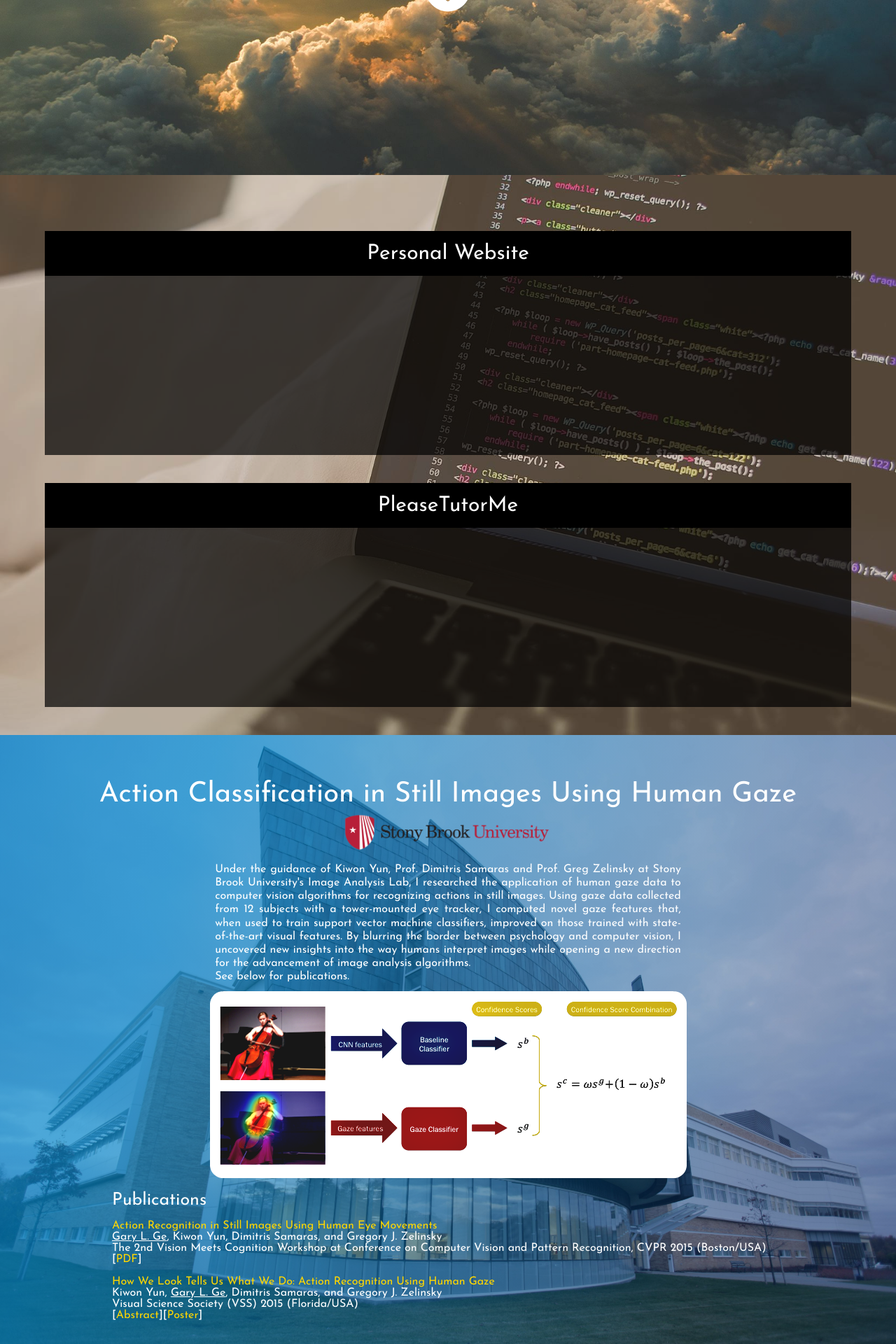
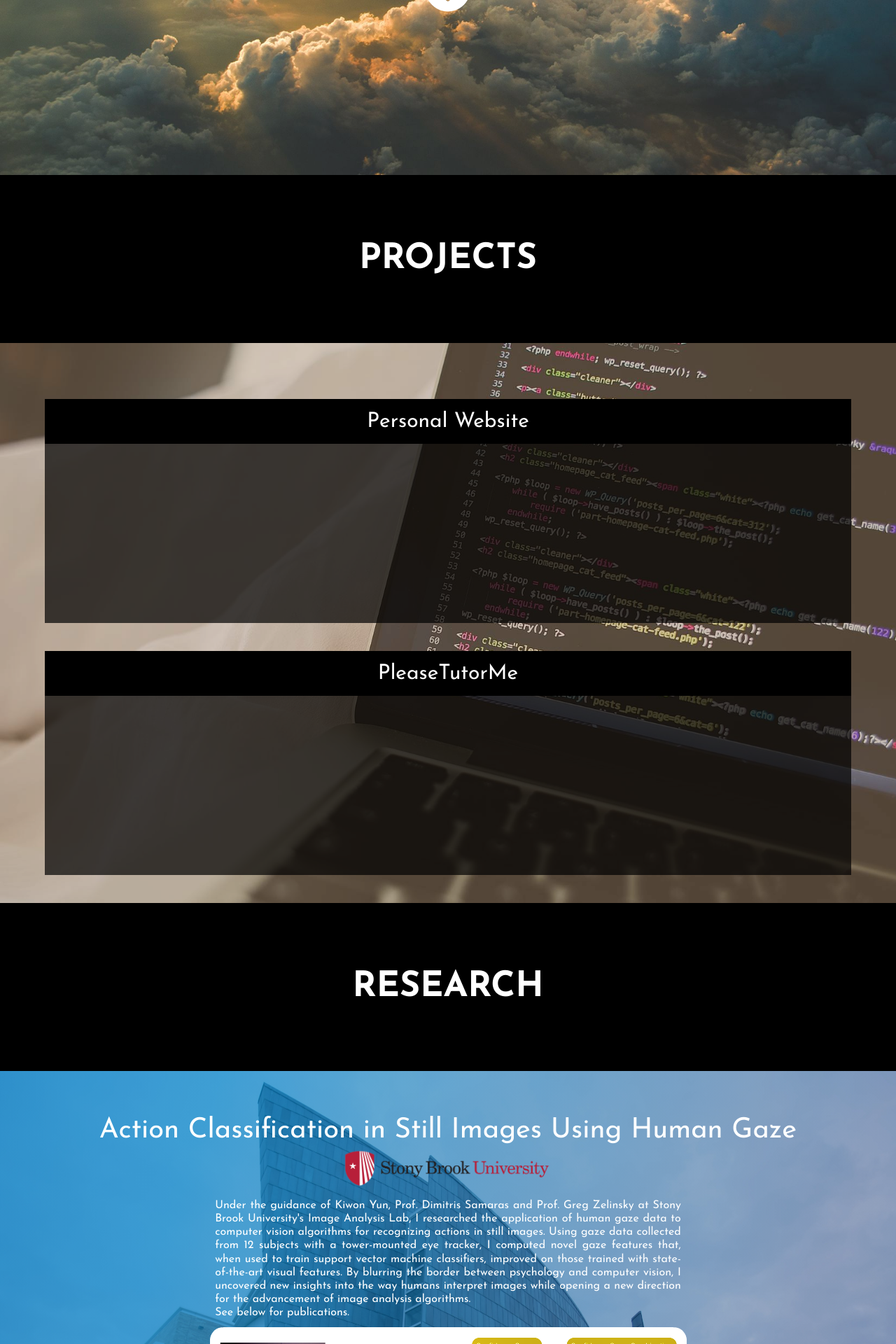
Before and after one commit to garyliangge/GaryGe, a PHP site: page / in a window 1280 px wide. Shown: the part 550-2470 px from the top of the page at 70% size. Run offline with PHP 8.4, Linux system fonts and the light colour scheme; some libraries are stand-ins or nearby versions.

Commit message:
Added section dividers and modified scrolling script accordingly

```diff
--- a/index.html
+++ b/index.html
@@ -41,8 +41,11 @@
       </div>
 
       <!---Projects Section-------->
+      <div class="divider" id="projects">
+          PROJECTS
+      </div>
 
-      <div class='section' id="projects">
+      <div class='section' id="projects_content">
           <div id="filter-sepia">
               <div id="proj_list">
                   <div class="proj">
@@ -60,8 +63,11 @@
       </div>
 
       <!---Research Section-------->
+      <div class="divider" id="research">
+          RESEARCH
+      </div>
 
-      <div class='section' id="research">
+      <div class='section' id="research_content">
           <div id="filter-blue">
               <div class='content' Style="color: white;">
                   <div Style="font-size: 40px; display: table; margin: auto auto; height: 100%;">
@@ -103,8 +109,11 @@
       </div>
 
       <!---Contact Section-------->
+      <div class="divider" id="contact">
+          CONTACT
+      </div>
 
-      <div class='section' id='contact'>
+      <div class='section' id="contact_content">
           <div id="filter-black">
               <div Style="display: table; margin: auto auto; padding-top: 15vh;">
                   <img id="propic" src="images/profile.png">
--- a/javascripts/main.js
+++ b/javascripts/main.js
@@ -36,13 +36,16 @@ function goToByScroll(id){
 }
 
 function onScroll() {
-    var scrollPos = $(document).scrollTop();
+    var scrollPos = Math.floor($(document).scrollTop());
     $("#navbar a").each(function() {
       var refId = $(this).attr("id");
+      var refSecId = $(this).attr("id");
       refId = "#".concat(refId.replace("link", ""));
+      refSecId = "#".concat(refSecId.replace("link", "_content"))
       var refElement = $(refId);
-      if (refElement.position().top <= scrollPos &&
-          refElement.position().top + refElement.height() > scrollPos) {
+      var refSecElement = $(refSecId);
+      if (Math.floor(refElement.position().top) <= scrollPos &&
+          Math.floor(refElement.position().top + refElement.height() + refSecElement.height()) > scrollPos) {
         $("#navbar > ul > li > a").removeClass("active");
         $(this).addClass("active");
       } else {
--- a/stylesheets/gary_style.css
+++ b/stylesheets/gary_style.css
@@ -72,6 +72,20 @@ a{
 	min-height:100vh;
   position: relative;
   margin: 0px 0px;
+}
+
+.divider{
+  width: 100%;
+  height: 30vh;
+  position: relative;
+  margin: 0px 0px;
+  display: flex;
+  align-items: center;
+  justify-content: center;
+  color: white;
+  background-color: black;
+  font-size: 50px;
+  font-weight: 600;
 }
 
 div#filter-none{
@@ -191,7 +205,7 @@ i#chevron:hover {
 
 /*----------Projects Section----------*/
 
-div#projects{
+div#projects_content{
   background: url("../images/backgrounds/laptop.jpg") center top no-repeat fixed;
   -webkit-background-size: cover;
 	-moz-background-size: cover;
@@ -226,7 +240,7 @@ div#proj_title{
 
 /*----------Research Section----------*/
 
-div#research{
+div#research_content{
   background: url('../images/backgrounds/sbu2.jpg') center top no-repeat fixed;
   -webkit-background-size: cover;
 	-moz-background-size: cover;
@@ -244,7 +258,7 @@ div#research{
 
 /*----------Contact Section----------*/
 
-div#contact{
+div#contact_content{
   background: url("../images/backgrounds/campanile.jpg") center top no-repeat fixed;
   -webkit-background-size: cover;
 	-moz-background-size: cover;
```
